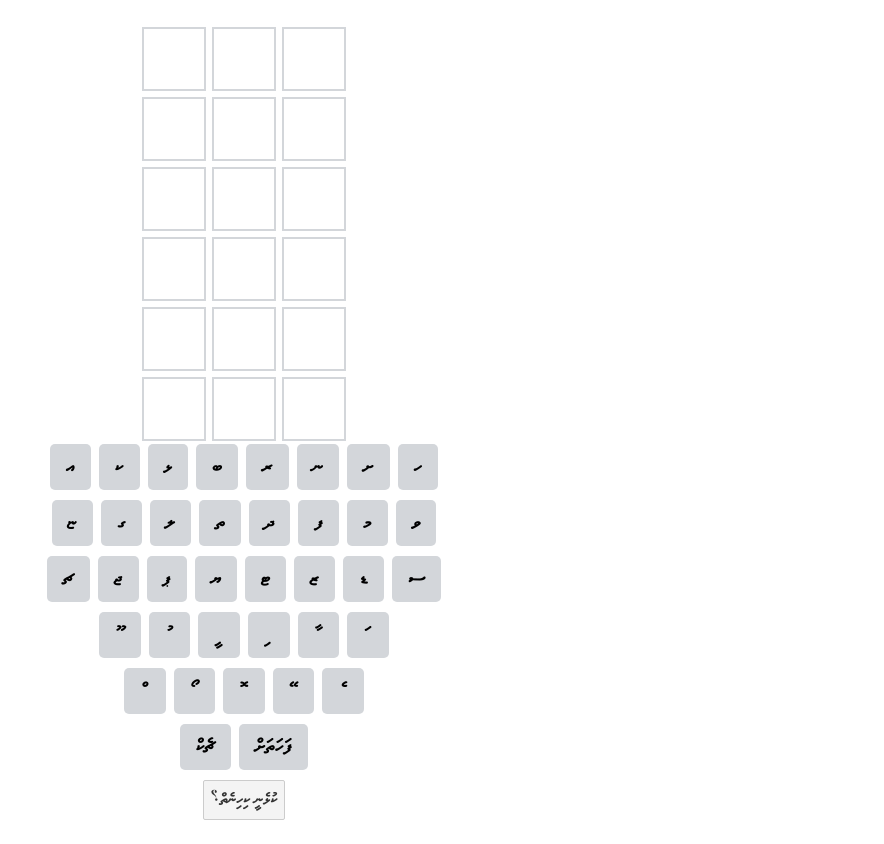
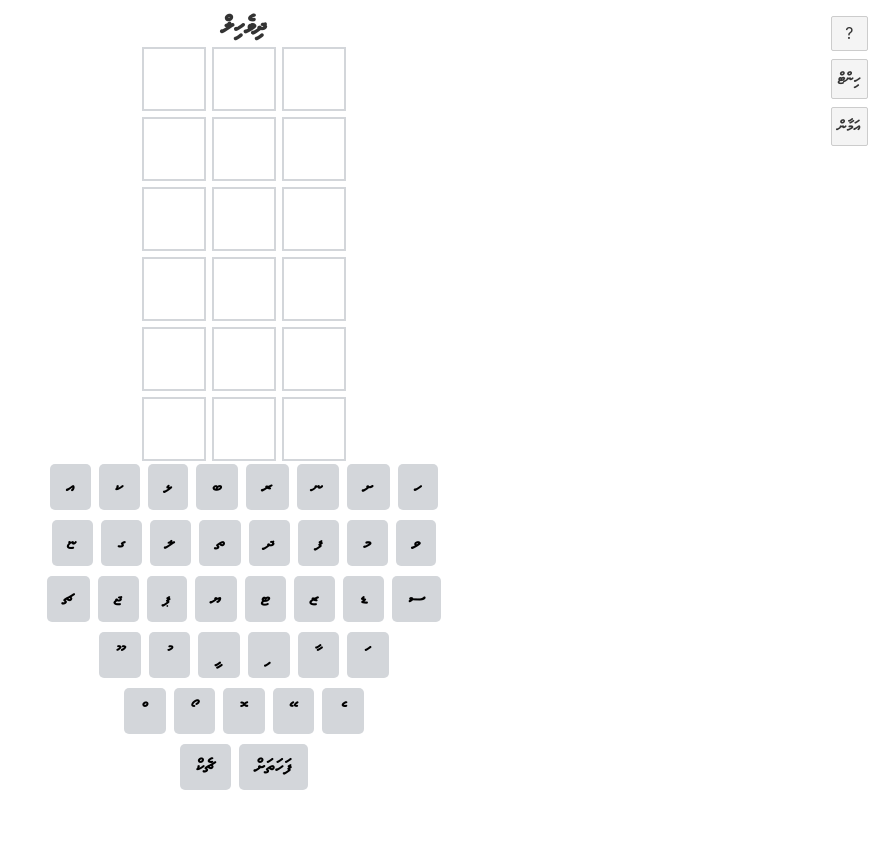
Before and after one commit to meekaaku/dhivehil, a Svelte app: page / in a window 1280 px wide. Shown: the whole page, without its empty margins (396-1280 px from the left). After the commit the page ends 816 px from the top, so only its background shows below. Built offline with nearby package versions, Linux system fonts and the light colour scheme.

Commit message:
Added surrder and hint support

```diff
--- a/src/App.svelte
+++ b/src/App.svelte
@@ -51,6 +51,7 @@
   let charNumber: number = 0;
   let targetWord: string = '';
   let showHowto: boolean = false;
+  let hintsRemaining: number = 2;
 
   function addChar(ch: string)
   {
@@ -127,7 +128,26 @@
     console.log("Round started");
     //Eg: for 3 letter words, there are 6 characters including the diacritic marks
     targetWord = selectTargetWord(wordLength * 2);
-    //console.log('Target word is ' + targetWord);
+    console.log('Target word is ' + targetWord);
+  }
+
+  function giveHint() {
+    if(hintsRemaining <= 0) return;
+    const splits = targetWord.split('');
+    addChar(splits[charNumber]);
+    hintsRemaining--;
+  }
+
+  function surrender() {
+
+    for(let i = 0; i < 6; i++)
+      removeChar();
+
+    const splits = targetWord.split('');
+    for(let i = 0; i < splits.length; i++){
+      addChar(splits[i]);
+    }
+    checkWord();
   }
 
 
@@ -149,6 +169,7 @@
 </script>
 
 <main>
+  <span style="font-size: 1.5em; font-weight: bold;">ދިވެހިލް</span>
   <Alert bind:this={alertInvalidWord}>ރަދީފުގައި ނެތް ބަހެއް</Alert>
   <Alert bind:this={alertTooShort}>އަކުރު އަދި މަދު</Alert>
   <Alert bind:this={alertWin}>!!މަރުހަބާ</Alert>
@@ -156,6 +177,13 @@
   {#if showHowto}
     <Howto bind:show={showHowto}></Howto>
   {/if}
+
+  <div class="sidebar">
+    <button on:click={() => showHowto = true}>?</button>
+    <button on:click={giveHint} disabled={hintsRemaining <= 0}>ހިންޓް    </button>
+    <button on:click={surrender}>އަމާން</button>
+  </div>
+
 
   {#each guesses as guess, i}
     <Word>
@@ -212,14 +240,14 @@
   </div>
 
 
-  <button on:click={() => showHowto = true}>ކުޅެނީ ކިހިނެތް؟</button>
 
-</main>
+  </main>
 
 <style>
 	main {
 		text-align: center;
 		padding: 1em;
+    padding-top: 0;
 		max-width: 240px;
 		margin: 0 auto;
 	}
@@ -230,6 +258,7 @@
 		main {
 			max-width: 768px;
 		}
+
 	}
 
   .keyboardrow {
@@ -238,4 +267,16 @@
     justify-content: center;
     gap: 0.5rem;
   }
+
+
+  .sidebar {
+    position: absolute;
+    display: flex;
+    flex-direction: column;
+    top: 0;
+    right: 0;
+    margin-right: 1em;
+    margin-top: 1em;
+    z-index: 100;
+  }
 </style>
--- a/src/Howto.svelte
+++ b/src/Howto.svelte
@@ -27,6 +27,8 @@ export let show:boolean = false;
 
 <span style="color: rgb(106, 170, 100);">■</span>
       ފެހި: އަކުރު ނުވަތަ ފިލި މުޅިން ދިމާވެފަ
+     <br />
+     <br />
      <br />
 
 
```
